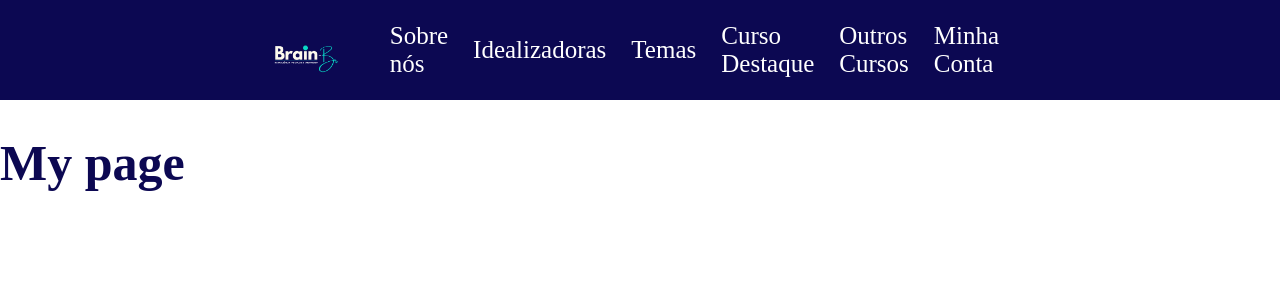
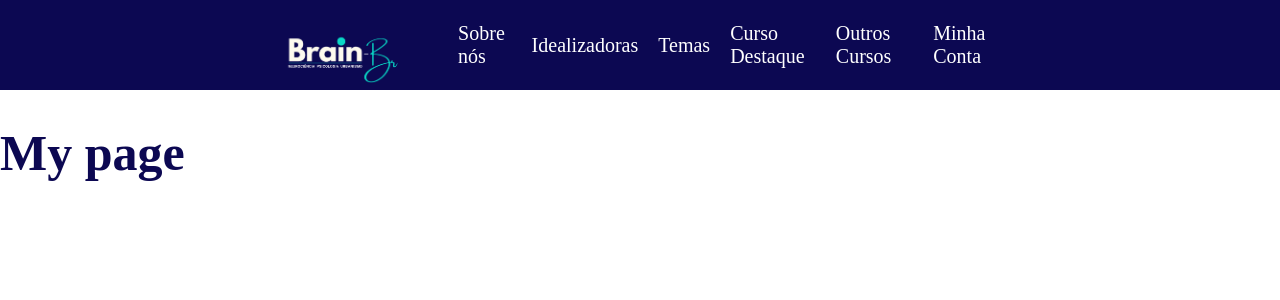
Before and after one commit to rdaldegan/Brain-Br, a Next.js app: page / in a window 1280 px wide. Shown: the top 300 px of the page. Built offline with nearby package versions, Linux system fonts and the light colour scheme.

Commit message:
Configurações iniciais

```diff
--- a/pages/_app.js
+++ b/pages/_app.js
@@ -33,16 +33,16 @@ export default function App({ Component, pageProps }) {
         <meta name="description" content="Neurociência Psicologia Urbanismo" />
 
         <meta property="og:type" content="website" />
-        <meta property="og:url" content="https://senhora-baforada-git-main.rdaldegan.vercel.app/" />
+        <meta property="og:url" content="brain-br.vercel.app" />
         <meta property="og:title" content="Brain-Br" />
         <meta property="og:description" content="Neurociência Psicologia Urbanismo" />
-        <meta property="og:image" content="/logo-black.jpg" />
+        <meta property="og:image" content="/round-icon.png" />
 
         <meta property="twitter:card" content="summary_large_image" />
-        <meta property="twitter:url" content="https://senhora-baforada-git-main.rdaldegan.vercel.app/" />
+        <meta property="twitter:url" content="brain-br.vercel.app" />
         <meta property="twitter:title" content="Brain-Br" />
         <meta property="twitter:description" content="Neurociência Psicologia Urbanismo" />
-        <meta property="twitter:image" content="/logo-black.jpg" />
+        <meta property="twitter:image" content="/round-icon.png" />
 
         <link rel="preconnect" href="https://fonts.gstatic.com" />
         <link href="https://fonts.googleapis.com/css2?family=Roboto:wght@400;500&display=swap" rel="stylesheet" />
--- a/src/components/Header/index.js
+++ b/src/components/Header/index.js
@@ -4,7 +4,7 @@ import Image from 'next/image'
 
 const Container = styled.div`
   flex: 1;
-  height: 100px;
+  height: 90px;
   display: flex;
   align-items: center;
   justify-content: center;
@@ -27,9 +27,9 @@ const Menu = styled.ul`
 
   li{
     color: ${({ theme }) => theme.colors.mainText};
-    font-size: 25px;
+    font-size: 20px;
     font-weight: 500;
-    margin-right: 25px;
+    margin-right: 20px;
 
     cursor: pointer;
   }
```
